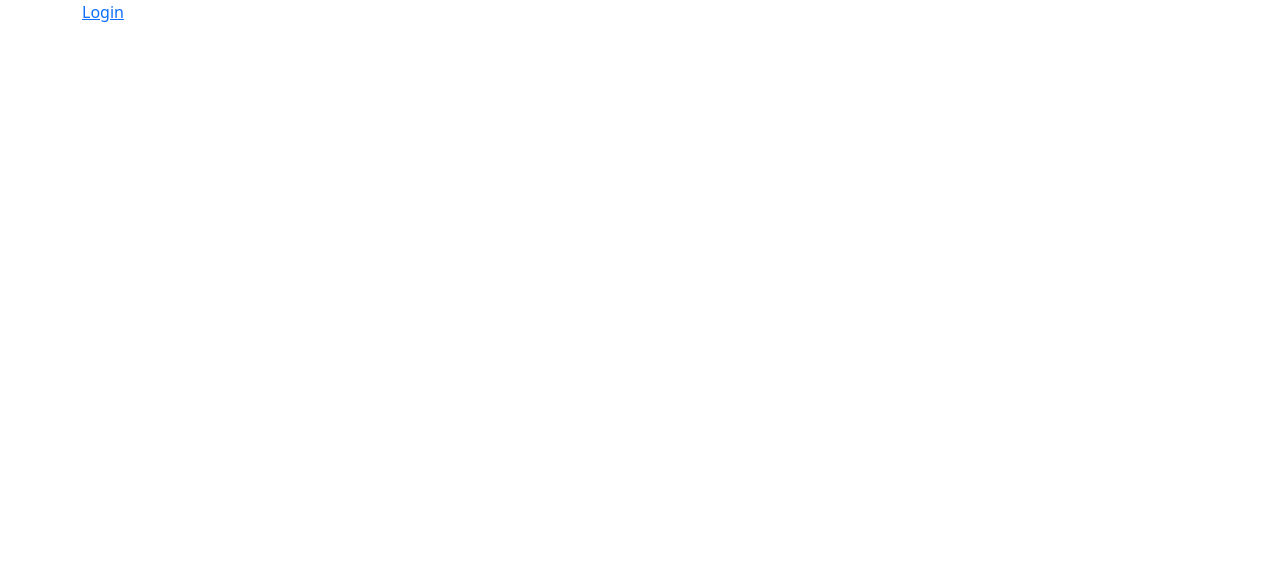
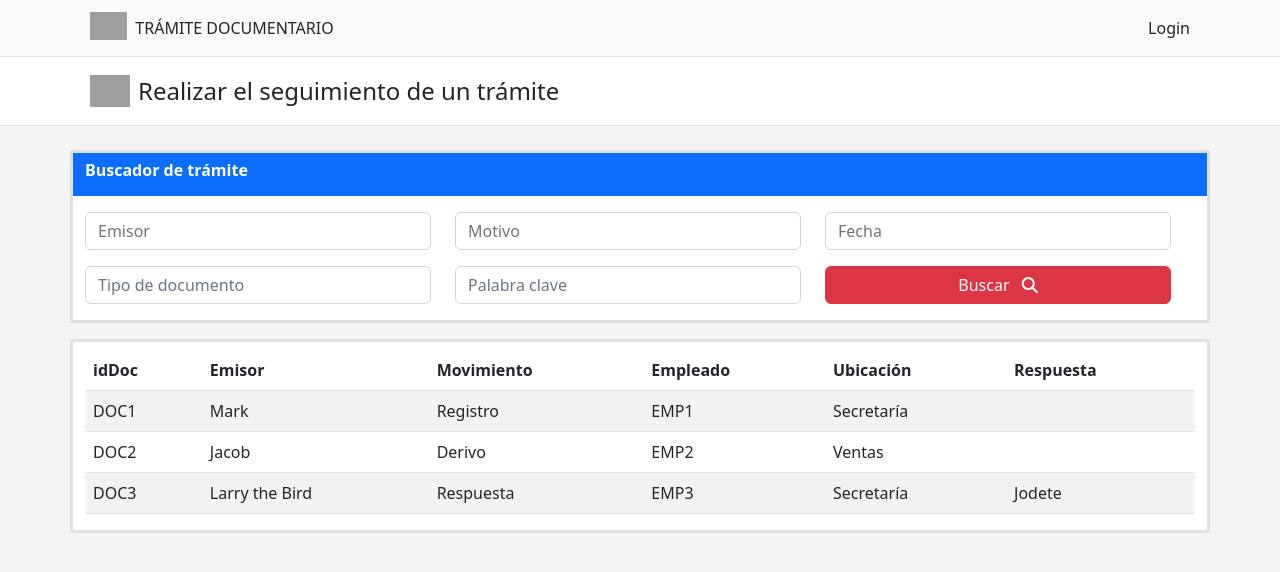
Before and after one commit to BMaikel/TF-BD-tramite-doc, a Flask app: page / in a window 1280 px wide. Before the commit the part shown is almost empty. Shown: the top 572 px of the page. Run offline with Flask 2, Linux system fonts and the light colour scheme; some libraries are stand-ins or nearby versions; grey boxes are pictures that could not be loaded.

Commit message:
Intento
Intento de buscador y de dashboard

```diff
--- a/app/app.py
+++ b/app/app.py
@@ -11,5 +11,10 @@ def home():
 def login():
     return render_template("login.html")
 
+@app.route("/user/<idUser>")
+def user(idUser):
+    a = idUser
+    return render_template("index_user.html", data = a)
+
 if __name__ == "__main__":
     app.run(debug = True)
--- a/app/templates/index.html
+++ b/app/templates/index.html
@@ -7,16 +7,121 @@
 
     <!---CSS Bootstrap-->
     <link href="https://cdn.jsdelivr.net/npm/bootstrap@5.2.3/dist/css/bootstrap.min.css" rel="stylesheet" integrity="sha384-rbsA2VBKQhggwzxH7pPCaAqO46MgnOM80zW1RWuH61DGLwZJEdK2Kadq2F9CUG65" crossorigin="anonymous">
-
+    <style>
+        body {
+            background-color: #f5f5f5;
+        }
+    </style>
     <title>Trabajo final BBDD- Buscar documentos</title>
 </head>
 <body>
+    <nav class="py-2 bg-light border-bottom">
+        <div class="container d-flex flex-wrap">
+            <ul class="nav me-auto">
+                <li class="nav-item"><img class = "ms-2 pt-1" src="https://web.lamolina.edu.pe/ppl/templates/img/logo-unalm.png" alt="" height="32"></li>
+                <li class="nav-item"><a href="#" class="nav-link link-dark px-2 active" aria-current="page">TRÁMITE DOCUMENTARIO</a></li>
+            </ul>
+            <ul class="nav">
+                <li class="nav-item"><a href="/login" class="nav-link link-dark px-2">Login</a></li>
+            </ul>
+        </div>
+    </nav>
+    <header class="py-3 mb-4 border-bottom bg-white">
+        <div class="container d-flex flex-wrap justify-content-center">
+            <a href="/" class="d-flex align-items-center mb-3 mb-lg-0 me-lg-auto text-dark text-decoration-none">
+                <img class="mx-2" src="https://cdn-icons-png.flaticon.com/512/2586/2586948.png" alt="" width="40" height="32">
+                <span class="fs-4">Realizar el seguimiento de un trámite</span>
+            </a>
+        </div>
+    </header>
     <section>
-        <div class="container">
-            <a href="/login">Login</a>
+        <div class="container border border-3 mb-3">
+            <div class="row bg-primary text-white py-2">
+                <h2 class="fs-6 fw-bolder">Buscador de trámite</h2>
+            </div>
+            <form class="row bg-white pb-3">
+                <div class="row">
+                    <div class="col-4">
+                        <div class="mt-3">
+                            <input type="text" class="form-control" placeholder="Emisor">
+                        </div>
+                    </div>
+                    <div class="col-4">
+                        <div class="mt-3">
+                            <input type="text" class="form-control" placeholder="Motivo">
+                        </div>
+                    </div>
+                    <div class="col-4">
+                        <div class="mt-3">
+                            <input type="text" class="form-control" placeholder="Fecha">
+                        </div>
+                    </div>
+                </div>
+                <div class="row">
+                    <div class="col-4">
+                        <div class="mt-3">
+                            <input type="email" class="form-control" placeholder="Tipo de documento">
+                        </div>
+                    </div>
+                    <div class="col-4">
+                        <div class="mt-3">
+                            <input type="email" class="form-control" placeholder="Palabra clave">
+                        </div>
+                    </div>
+                    <div class="col-4">
+                        <div class="d-grid gap-2">
+                            <button class="mt-3 btn btn-danger" type="submit">Buscar <i class="ms-2 fa-sharp fa-solid fa-magnifying-glass"></i></button>
+                        </div>
+                    </div>
+                </div>
+            </form>
+        </div>
+    </section>
+    <section>
+        <div class="container border border-3 bg-white">
+            <table class="table table-striped mt-2">
+                <thead>
+                    <tr>
+                        <th>idDoc</th>
+                        <th>Emisor</th>
+                        <th>Movimiento</th>
+                        <th>Empleado</th>
+                        <th>Ubicación</th>
+                        <th>Respuesta</th>
+                    </tr>
+                </thead>
+                <tbody>
+                    <tr>
+                        <td>DOC1</td>
+                        <td>Mark</td>
+                        <td>Registro</td>
+                        <td>EMP1</td>
+                        <td>Secretaría</td>
+                        <td></td>
+                    </tr>
+                    <tr>
+                        <td>DOC2</td>
+                        <td>Jacob</td>
+                        <td>Derivo</td>
+                        <td>EMP2</td>
+                        <td>Ventas</td>
+                        <td></td>
+                    </tr>
+                    <tr>
+                        <td>DOC3</td>
+                        <td>Larry the Bird</td>
+                        <td>Respuesta</td>
+                        <td>EMP3</td>
+                        <td>Secretaría</td>
+                        <td>Jodete</td>
+                    </tr>
+                </tbody>
+            </table>
         </div>
     </section>
     <!---JS Bootstrap-->
     <script src="https://cdn.jsdelivr.net/npm/bootstrap@5.2.3/dist/js/bootstrap.bundle.min.js" integrity="sha384-kenU1KFdBIe4zVF0s0G1M5b4hcpxyD9F7jL+jjXkk+Q2h455rYXK/7HAuoJl+0I4" crossorigin="anonymous"></script>
+    <!--FontAwesome-->
+    <script src="https://kit.fontawesome.com/a741ca24aa.js" crossorigin="anonymous"></script>
 </body>
 </html>
```
Also changed, not shown: app/templates/index_user.html (added, +36 -0 lines).
